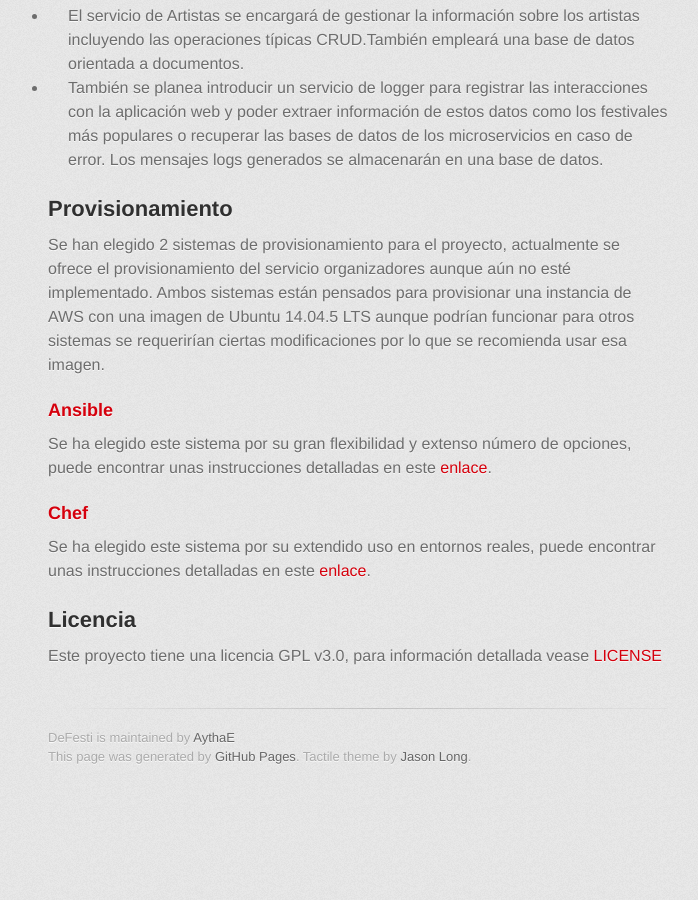
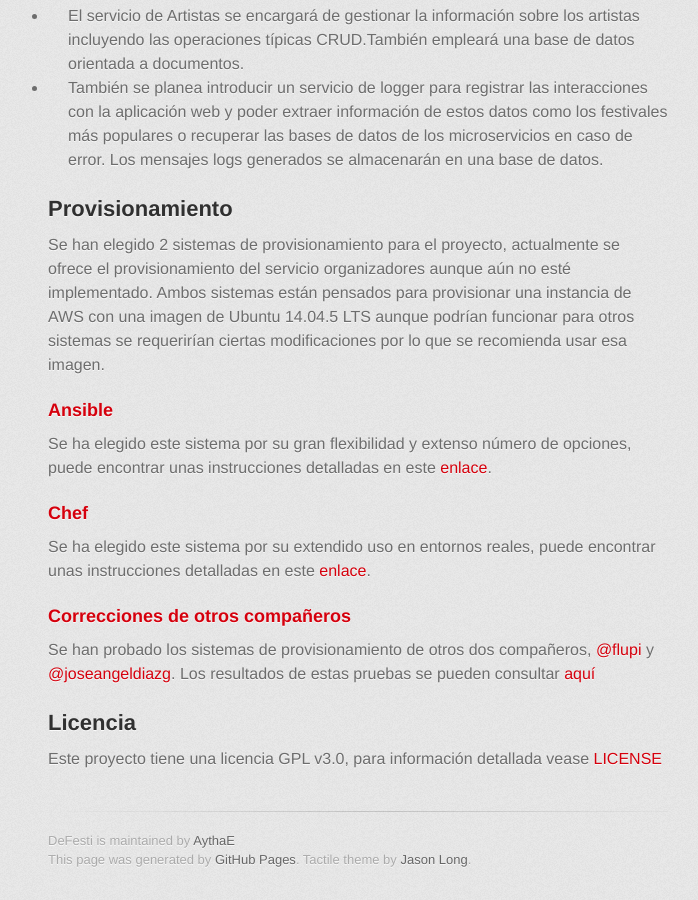
Before and after one commit to AythaE/DeFesti, a Jekyll site: the page built from index.md, in a window 1280 px wide and 900 px high, scrolled down 2681 px. Shown: the whole window, without its empty margins (282-980 px from the left). Built offline with Jekyll 4.4.1, drawn with Linux system fonts in a browser that asks for light colours; some web fonts are replaced; before the commit the page ends 3478 px from its top, so only the background shows below that.

Commit message:
Actulizados enlaces de provisionamiento en gh-pages closes #8 y closes #9

```diff
--- a/index.md
+++ b/index.md
@@ -48,11 +48,13 @@
 Se han elegido 2 sistemas de provisionamiento para el proyecto, actualmente se ofrece el provisionamiento del servicio organizadores aunque aún no esté implementado. Ambos sistemas están pensados para provisionar una instancia de AWS con una imagen de Ubuntu 14.04.5 LTS aunque podrían funcionar para otros sistemas se requerirían ciertas modificaciones por lo que se recomienda usar esa imagen.
 
 ### Ansible
-Se ha elegido este sistema por su gran flexibilidad y extenso número de opciones, puede encontrar unas instrucciones detalladas en este [enlace](provision/ansible/README.md).
+Se ha elegido este sistema por su gran flexibilidad y extenso número de opciones, puede encontrar unas instrucciones detalladas en este [enlace](ansible).
 
 ### Chef
-Se ha elegido este sistema por su extendido uso en entornos reales, puede encontrar unas instrucciones detalladas en este [enlace](provision/chef/README.md).
+Se ha elegido este sistema por su extendido uso en entornos reales, puede encontrar unas instrucciones detalladas en este [enlace](chef).
 
+### Correcciones de otros compañeros
+Se han probado los sistemas de provisionamiento de otros dos compañeros, [@flupi](https://github.com/fblupi) y [@joseangeldiazg](https://github.com/joseangeldiazg). Los resultados de estas pruebas se pueden consultar [aquí](prueba_provisionamiento_companieros)
 
 ## Licencia
 Este proyecto tiene una licencia GPL v3.0, para información detallada vease [LICENSE](https://github.com/AythaE/DeFesti/blob/master/LICENSE)
```
Also changed, not shown: README.md, prueba_provisionamiento_companieros.md (line endings or trailing spaces).
